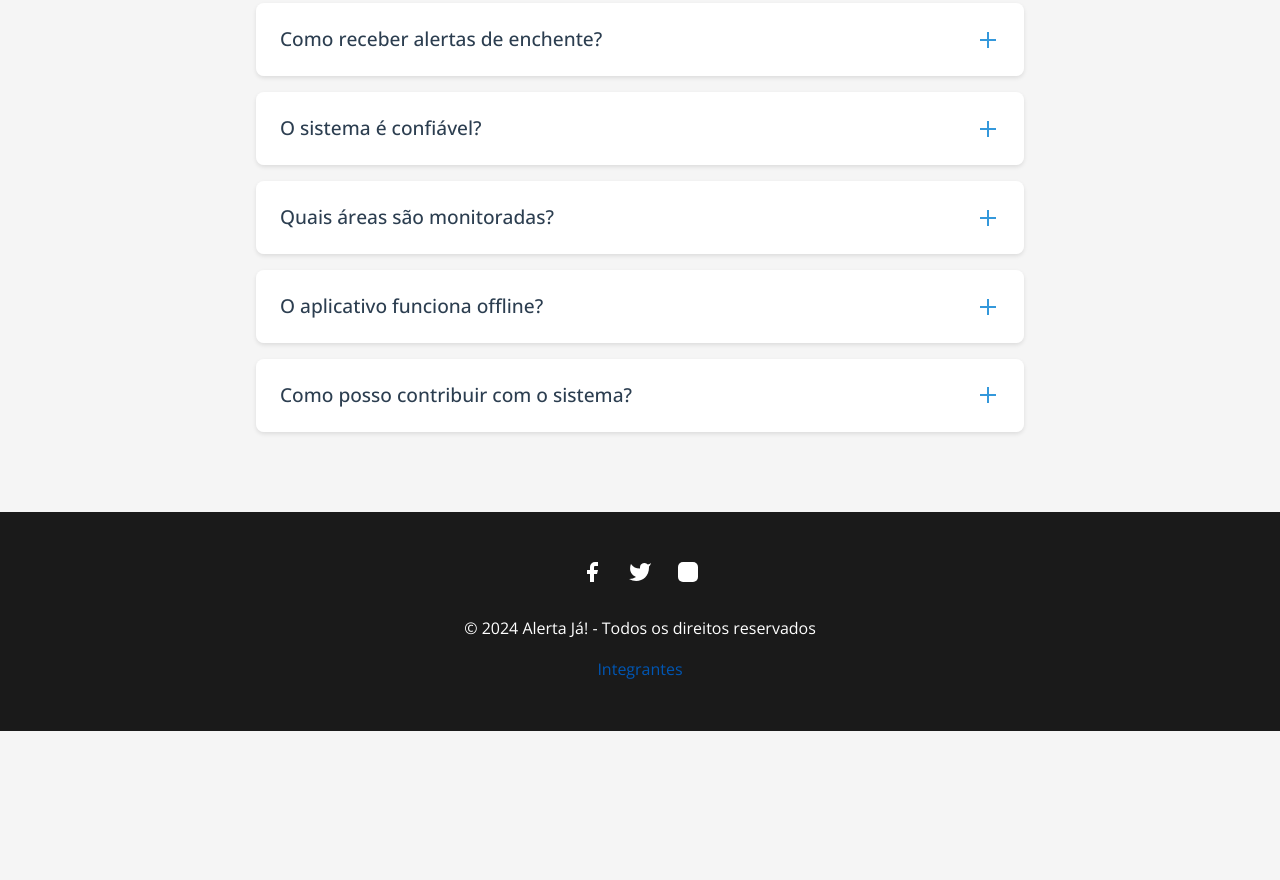
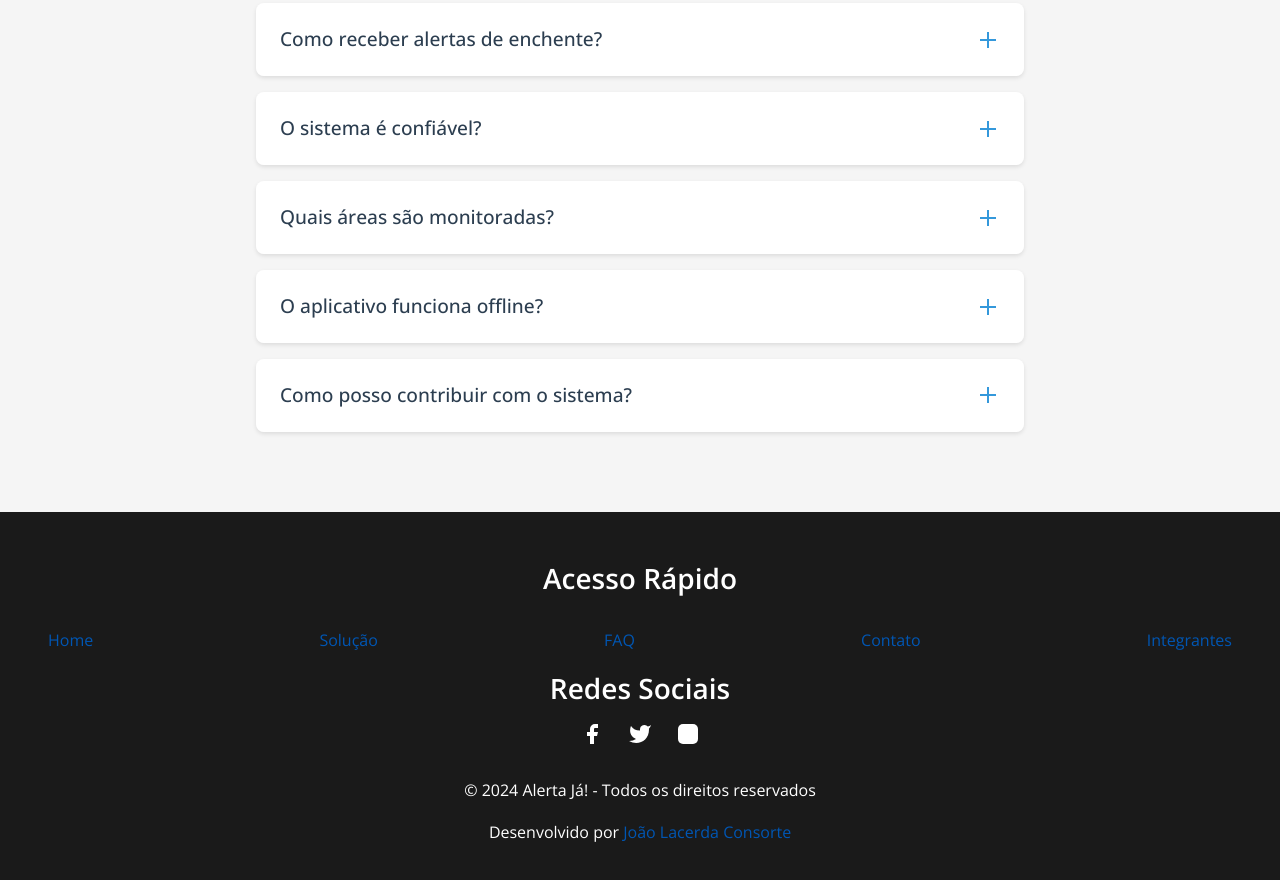
Before and after one commit to Global-Solution-Front-END/Front-End, a plain HTML site: page faq.html in a window 1280 px wide. Shown: the part 240-1120 px from the top of the page. Before the commit the page ends 971 px from the top, so only its background shows below. Drawn offline with nearby package versions, Linux system fonts and the light colour scheme.

```diff
--- a/faq.html
+++ b/faq.html
@@ -197,27 +197,44 @@
     </main>
 
     <footer>
+        <div class="footer-content">
+            <div class="footer-section">
+                <h3>Acesso Rápido</h3>
+                <nav class="footer-quick-access" aria-label="Acesso rápido">
+                    <a href="index.html">Home</a>
+                    <a href="solucao.html">Solução</a>
+                    <a href="faq.html">FAQ</a>
+                    <a href="contato.html">Contato</a>
+                    <a href="integrantes.html">Integrantes</a>
+                </nav>
+            </div>
+            <div class="footer-section">
+                <h3>Redes Sociais</h3>
                 <div class="social-links">
                     <a href="#" aria-label="Facebook do Alerta Já!">
-                <svg class="social-icon" viewBox="0 0 24 24" fill="currentColor">
+                        <svg class="social-icon" viewBox="0 0 24 24" fill="currentColor" aria-hidden="true">
                             <path d="M18 2h-3a5 5 0 0 0-5 5v3H7v4h3v8h4v-8h3l1-4h-4V7a1 1 0 0 1 1-1h3z"/>
                         </svg>
                     </a>
                     <a href="#" aria-label="Twitter do Alerta Já!">
-                <svg class="social-icon" viewBox="0 0 24 24" fill="currentColor">
+                        <svg class="social-icon" viewBox="0 0 24 24" fill="currentColor" aria-hidden="true">
                             <path d="M23 3a10.9 10.9 0 0 1-3.14 1.53 4.48 4.48 0 0 0-7.86 3v1A10.66 10.66 0 0 1 3 4s-4 9 5 13a11.64 11.64 0 0 1-7 2c9 5 20 0 20-11.5a4.5 4.5 0 0 0-.08-.83A7.72 7.72 0 0 0 23 3z"/>
                         </svg>
                     </a>
                     <a href="#" aria-label="Instagram do Alerta Já!">
-                <svg class="social-icon" viewBox="0 0 24 24" fill="currentColor">
+                        <svg class="social-icon" viewBox="0 0 24 24" fill="currentColor" aria-hidden="true">
                             <rect x="2" y="2" width="20" height="20" rx="5" ry="5"/>
                             <path d="M16 11.37A4 4 0 1 1 12.63 8 4 4 0 0 1 16 11.37z"/>
                             <line x1="17.5" y1="6.5" x2="17.51" y2="6.5"/>
                         </svg>
                     </a>
                 </div>
+            </div>
+        </div>
+        <div class="footer-bottom">
             <p>&copy; 2024 Alerta Já! - Todos os direitos reservados</p>
-        <a href="integrantes.html" aria-label="Conheça nossa equipe">Integrantes</a>
+            <p class="author">Desenvolvido por <a href="https://github.com/joaolacerdaconsorte" target="_blank" rel="noopener noreferrer">João Lacerda Consorte</a></p>
+        </div>
     </footer>
 
     <script>
```
Lines whose indentation alone changed are shown as unchanged.
